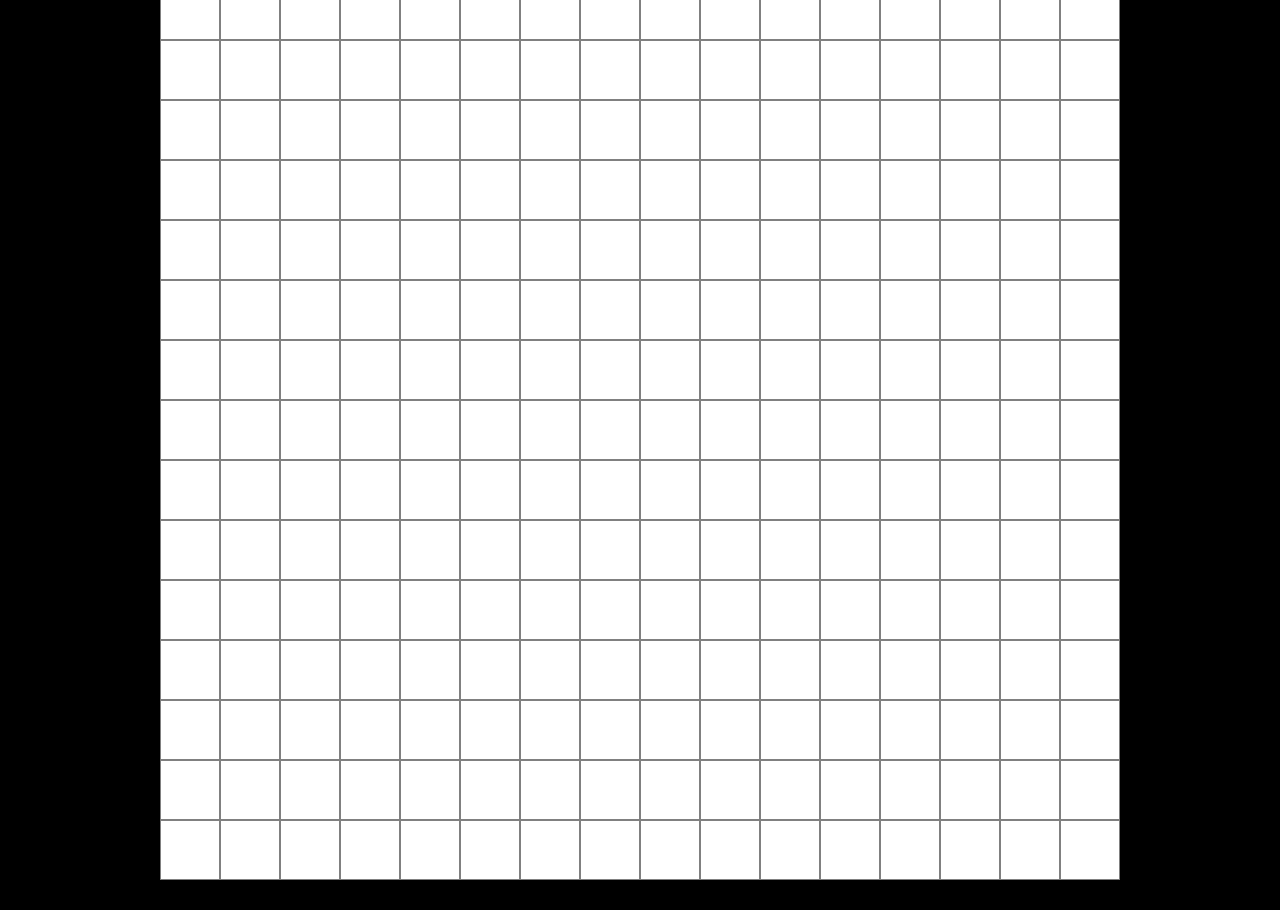
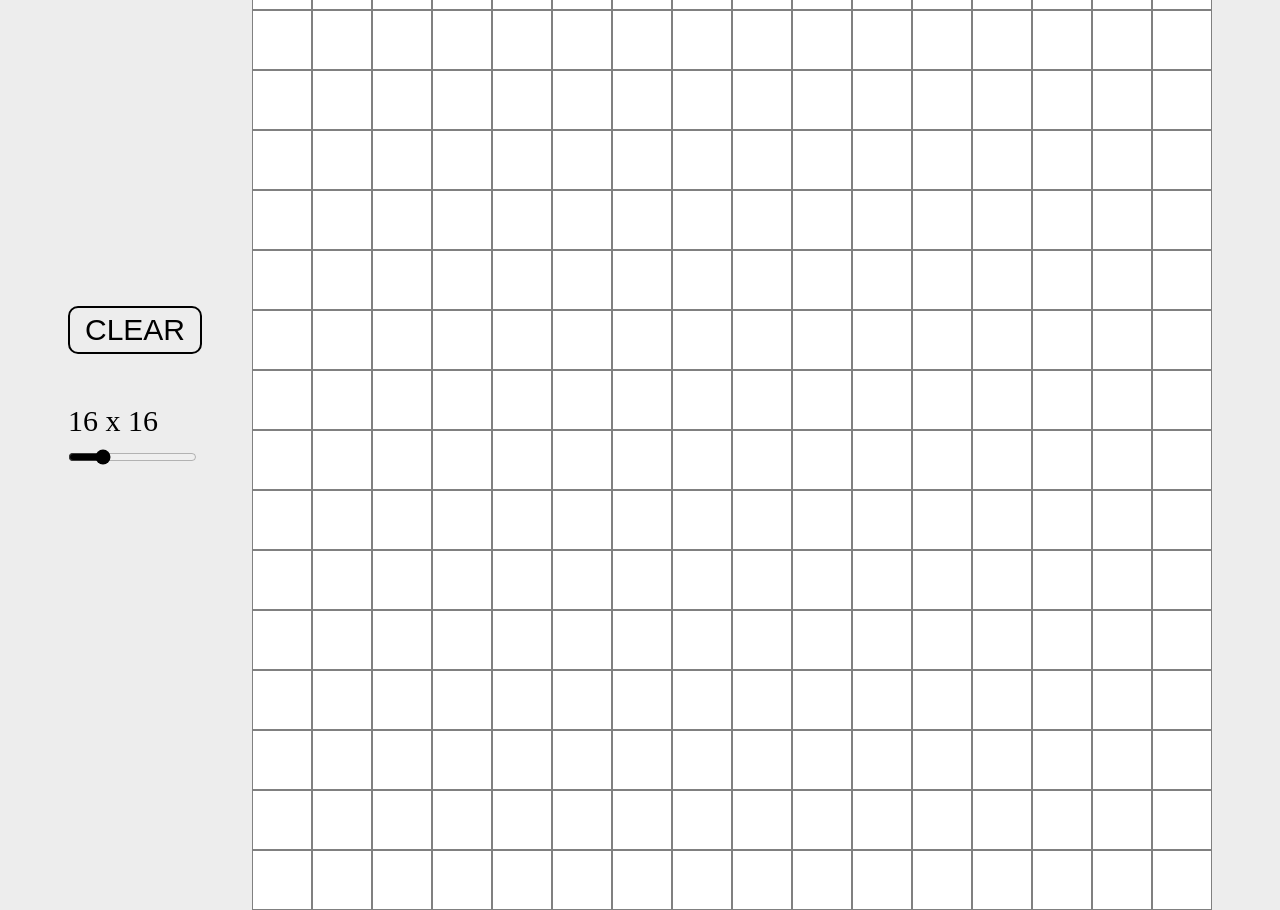
Before and after one commit to JohnFerrancol/etch-a-sketch, a plain HTML site: page index.html in a window 1280 px wide. Before the commit the page ends 880 px from the top, so only its background shows below. Drawn offline with Linux system fonts and the light colour scheme.

Commit message:
Dynamically change the grid size and added a way to clear the current sketch

```diff
--- a/index.html
+++ b/index.html
@@ -8,6 +8,16 @@
     <script src="./script.js" defer></script>
   </head>
   <body>
-    <div class="grid-container"></div>
+    <div class="left-div">
+      <button id="clear">CLEAR</button>
+      <div class="change-grid-container">
+        <div class="display">16 x 16</div>
+        <input type="range" id="range" min="1" max="64" value="16" />
+      </div>
+    </div>
+    <div class="right-div">
+      <h1 class="heading">Etch-A-Sketch</h1>
+      <div class="grid-container"></div>
+    </div>
   </body>
 </html>
--- a/script.js
+++ b/script.js
@@ -1,12 +1,7 @@
 const gridContainer = document.querySelector(".grid-container");
+const displayGridSize = document.querySelector(".display");
 
-// Creating a 16x16 requires 256 grids, this can be done using a for loop
-for (let i = 0; i < 256; i++) {
-  // Create gridItem div and add it to the gridContainer as a child
-  const gridItem = document.createElement("div");
-  gridItem.classList.add("grid-item");
-  gridContainer.appendChild(gridItem);
-}
+window.addEventListener("load", createGrid(16));
 
 // Add an event delegation that changes the background color of the grid to black when mousedover
 gridContainer.addEventListener("mouseover", (event) => {
@@ -16,3 +11,38 @@ gridContainer.addEventListener("mouseover", (event) => {
     gridTarget.style.backgroundColor = "black";
   }
 });
+
+const range = document.querySelector("#range");
+
+range.addEventListener("input", () => createGrid(range.value));
+
+function createGrid(gridSize) {
+  const gridDivs = document.querySelectorAll(".grid-item");
+
+  gridDivs.forEach((grid) => {
+    grid.remove();
+  });
+
+  const containerSize = 960;
+  let cellSize = containerSize / gridSize;
+
+  for (let i = 0; i < gridSize * gridSize; i++) {
+    const gridItem = document.createElement("div");
+    gridItem.style.width = `${cellSize}px`;
+    gridItem.style.height = `${cellSize}px`;
+    gridItem.classList.add("grid-item");
+    gridContainer.appendChild(gridItem);
+  }
+
+  displayGridSize.textContent = `${gridSize} x ${gridSize}`;
+}
+
+const clearButton = document.querySelector("#clear");
+
+clearButton.addEventListener("click", () => {
+  const gridDivs = document.querySelectorAll(".grid-item");
+
+  gridDivs.forEach((grid) => {
+    grid.style.backgroundColor = "white";
+  });
+});
--- a/style.css
+++ b/style.css
@@ -2,14 +2,23 @@
   margin: 0;
   padding: 0;
   box-sizing: border-box;
+  font-size: 30px;
 }
 
 body {
-  background-color: black;
+  background-color: #ededed;
   display: flex;
   justify-content: center;
   align-items: center;
   height: 100vh;
+  gap: 50px;
+}
+
+.heading {
+  color: black;
+  text-align: center;
+  font-size: 35px;
+  margin-bottom: 20px;
 }
 
 .grid-container {
@@ -25,3 +34,21 @@ body {
   border: 1px solid grey;
   background-color: white;
 }
+
+button {
+  border: 2px solid black;
+  border-radius: 10px;
+  padding: 5px 15px;
+  background-color: #ededed;
+}
+
+.left-div {
+  display: flex;
+  flex-direction: column;
+  gap: 50px;
+}
+
+#range {
+  accent-color: black;
+  margin-bottom: 30px;
+}
```
